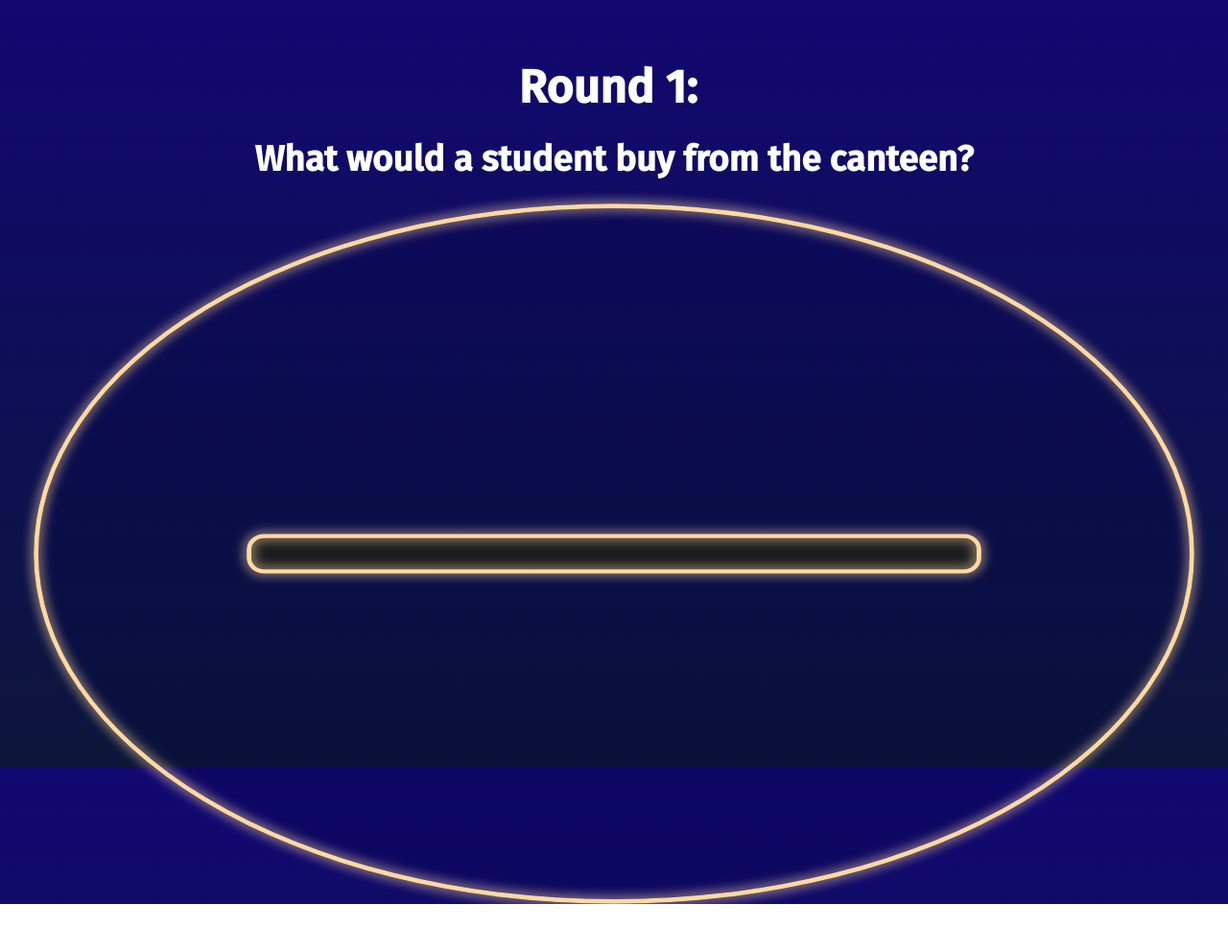
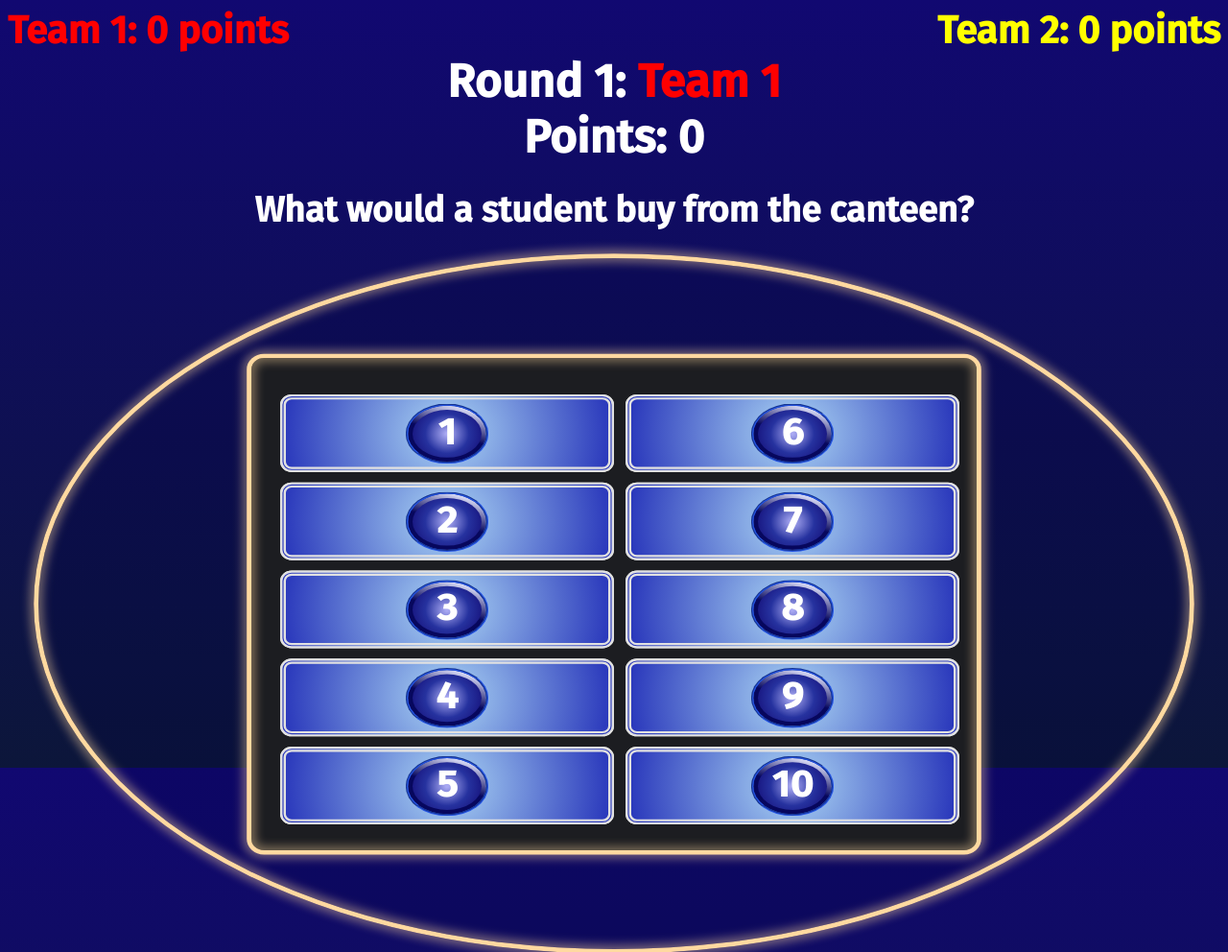
Before and after one commit to AltraMage/familyfeud, a website: page public/index.html in a window 1280 px wide. Shown: the whole page at 96% size. Before the commit the page ends 942 px from the top, so only its background shows below. Drawn offline with Linux system fonts and the light colour scheme.

Commit message:
Reverted to working build

```diff
--- a/public/client.js
+++ b/public/client.js
@@ -28,7 +28,7 @@ Strike tracker
     Or active team?
 Worth noting that the other organisers don't seem to know exactly how to play either
 */
-const JSON_DATA_FILE = "./media/data.json"
+
 
 function start() {
     // const inputJson = JSON.parse(json);
@@ -64,11 +64,11 @@ function start() {
 
       else if (event.key >= 0 && event.key <= 9) {
         const answer = (event.key >= 1 && event.key <= 9) ? quiz.currentRound().answers[event.key - 1] : quiz.currentRound().answers[9];
-            const index = event.key > 0 ? event.key - 1 : 9;
+        const index = event.key > 0? event.key - 1:9;
         answer.revealed = !answer.revealed; // Confusing but fewer lines so yay
         if (answer.revealed) { // Now equivalent to !answer.revealed
           quiz.addPoints(answer.value)
-                revealAnswer(index < 5 ? document.getElementById("left-column").children[index] : document.getElementById("right-column").children[index - 5]);
+          revealAnswer(index < 5? document.getElementById("left-column").children[index]:document.getElementById("right-column").children[index - 5]);
         } else {
           quiz.addPoints(-answer.value)
           drawAnswers(quiz.currentRound());
@@ -283,7 +283,7 @@ function createCard(answer, index) {
       'text/html'
     ).firstChild.lastChild.firstChild;
 
-    answerDiv.addEventListener("click", (_) => {
+    answerDiv.addEventListener( "click", (_) => {
       answer.revealed = !answer.revealed; // Confusing but fewer lines so yay
       if (answer.revealed) { // Now equivalent to !answer.revealed
         quiz.addPoints(answer.value)
@@ -301,11 +301,11 @@ function createCard(answer, index) {
   // to give the quizmaster agency in choosing which round
   // without having to spam next or similar
   // Would change the page back to the round selection page
-function homePage() { };
+  function homePage() {};
 
   // Gotta have a page for when it's finished
   // and a button to finish
-function finish() { };
+  function finish() {};
 
   const points = [50, 40, 30, 20, 15, 10, 8, 6, 4, 2]
 
@@ -327,8 +327,8 @@ class Quiz {
       ));
       this.currentRoundIndex = 0;
       this.teams = [
-            { name: "Team 1", points: 0 },
-            { name: "Team 2", points: 0 },
+        {name: "Team 1", points: 0},
+        {name: "Team 2", points: 0},
       ]
       this.activeTeamIndex = 0;
     }
@@ -338,7 +338,7 @@ class Quiz {
       let index = 0;
       const answers = this.rounds[this.currentRoundIndex].answers;
 
-        while (index < answers.length) {
+      while (index < answers.length){
         yield [answers[index], index++, answers.revealed];
       }
     }
@@ -366,22 +366,117 @@ class Quiz {
     }
   };
 
-// CORS / JS work around for getting json file.
-// N.b. all calls should use await
-async function fetchData() {
-    let data;
-    try {
-        const response = await fetch(JSON_DATA_FILE);
-        data = await response.json();
-        console.log('Data inside fetchData:', data);
-        return data
-    } catch (error) {
-        console.error('Error fetching data:', error);
+  // CORS policy prevents accessing the JSON file without running a server
+  // Error: "index.html:1  Access to fetch at 'file://wsl%24/Ubuntu-20.04/home/ewan/git/tc-feud/awesome.json' from origin 'null' has been blocked by CORS policy: Cross origin requests are only supported for protocol schemes: http, data, isolated-app, chrome-extension, chrome-untrusted, https, edge."
+  // So this will be easier for developing
+  const json = `{
+    "rounds": [
+        {
+            "name" :"Round 1",
+            "question" : "What would a student buy from the canteen?",
+            "answers": [
+                { "value" : 25, "content" : "Pies" },
+                { "value" : 75, "content" : "Cookies" },
+                { "value" : 25, "content" : "Noodles" },
+                { "value" : 25, "content" : "Brownies" },
+                { "value" : 25, "content" : "Hot dogs" },
+                { "value" : 25, "content" : "Sausage rolls" },
+                { "value" : 25, "content" : "Zombie chews" },
+                { "value" : 25, "content" : "Fruit burst" },
+                { "value" : 25, "content" : "Nachos" },
+                { "value" : 25, "content" : "Chips" }
+            ]
+        },
+
+        {
+            "name" : "Round 2",
+            "question" : "What is the most common excuse that students give for being late to class?",
+            "answers": [
+                { "value" : 99, "content" : "Slept in" },
+                { "value" : 1, "content" : "Traffic" },
+                { "value" : 99, "content" : "Public transport problems" },
+                { "value" : 99, "content" : "Didn’t hear the bell" },
+                { "value" : 99, "content" : "Had to walk to school" },
+                { "value" : 99, "content" : "Appointment" },
+                { "value" : 99, "content" : "Siblings fault" },
+                { "value" : 99, "content" : "Extracurricular Activities" },
+                { "value" : 99, "content" : "Forgot something and had to go back for it" },
+                { "value" : 99, "content" : "Medical emergency" }
+            ]
+        },
+
+        {
+            "name" : "Round 3",
+            "question" : "What is the most famous superhero according to the students?",
+            "answers": [
+                { "value" : 1, "content" : "Spiderman" },
+                { "value" : 1, "content" : "Superman" },
+                { "value" : 1, "content" : "Batman" },
+                { "value" : 1, "content" : "Iron man" },
+                { "value" : 1, "content" : "Black Panther" },
+                { "value" : 1, "content" : "Groot" },
+                { "value" : 1, "content" : "Doctor Strange" },
+                { "value" : 1, "content" : "Thor" },
+                { "value" : 1, "content" : "Captain marvel" },
+                { "value" : 1, "content" : "Rocket Racoon" }
+            ]
+        },
+
+        {
+            "name" : "Round 4",
+            "question" : "What are TC student's favourite subjects?",
+            "answers": [
+                { "value" : 1, "content" : "Foods" },
+                { "value" : 1, "content" : "P.E" },
+                { "value" : 1, "content" : "Science" },
+                { "value" : 1, "content" : "Maths" },
+                { "value" : 1, "content" : "English" },
+                { "value" : 1, "content" : "Art" },
+                { "value" : 1, "content" : "Media Studies" },
+                { "value" : 1, "content" : "Social Studies" },
+                { "value" : 1, "content" : "Japanese" },
+                { "value" : 1, "content" : "Health" }
+            ]
+        },
+
+        {
+            "name" : "Round 5",
+            "question" : "Which staff member can be found at the canteen the most?",
+            "answers": [
+                { "value" : 1, "content" : "Mr Clarke" },
+                { "value" : 1, "content" : "Mr Pivac" },
+                { "value" : 1, "content" : "Mr Greenwood-boot" },
+                { "value" : 1, "content" : "Mrs Eames" },
+                { "value" : 1, "content" : "Mr Casbolt" },
+                { "value" : 1, "content" : "Mr Salter" },
+                { "value" : 1, "content" : "Mr Conroy" },
+                { "value" : 1, "content" : "Mr Davies" },
+                { "value" : 1, "content" : "Ms Boyd" },
+                { "value" : 1, "content" : "Mr Bibby" }
+            ]
+        },
+
+        {
+            "name" : "Round 6",
+            "question" : "Which staff member would most likely survive a Zombie Apocalypse?",
+            "answers": [
+                { "value" : 1, "content" : "Mrs Eames" },
+                { "value" : 1, "content" : "Mr Bibby" },
+                { "value" : 1, "content" : "Mr Burke" },
+                { "value" : 1, "content" : "Mr Clarke" },
+                { "value" : 1, "content" : "Mr Pivac" },
+                { "value" : 1, "content" : "Mr Casbolt" },
+                { "value" : 1, "content" : "Pare" },
+                { "value" : 1, "content" : "Mr Savage" },
+                { "value" : 1, "content" : "Ms McCreight" },
+                { "value" : 1, "content" : "Mr Harris" }
+            ]
         }
-}
-let data = await fetchData();
+    ]
 
-const quiz = new Quiz(data.rounds); // Globalised!
+  }`
+
+  const quiz = new Quiz(JSON.parse(json).rounds); // Globalised!
 
   // This was initially a variable hence the odd function notation
   const card_template = (ans, index) => {
@@ -407,11 +502,10 @@ function pointText(team) {
     return `${team.name}: ${team.points} points`
   }
 
-const manual_points_html =
-    `<form id="manual-points" method="get">
+  const manual_points_html = `<form id="manual-points" method="get">
   <label for="field">Add points to the active team</label>
   <input type="number" id="text-field" name="field">
   <input type="submit" value="Add">
   </form>`
 
-start()
+  start();
--- a/public/media/data.json
+++ b/public/media/data.js
@@ -1,4 +1,4 @@
-{
+const data = {
     "rounds": [
         {
             "name": "Round 1",
@@ -278,3 +278,5 @@
         }
     ]
 }
+
+export default data;
```
Also changed, not shown: public/index.html (+2 -1 lines). Lines whose indentation alone changed are shown as unchanged.
